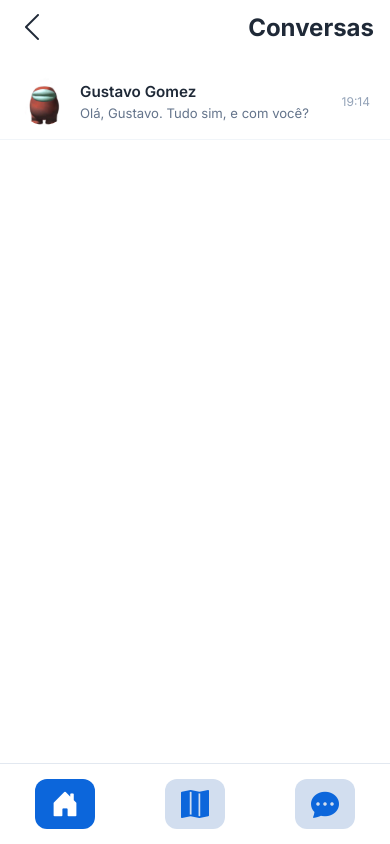
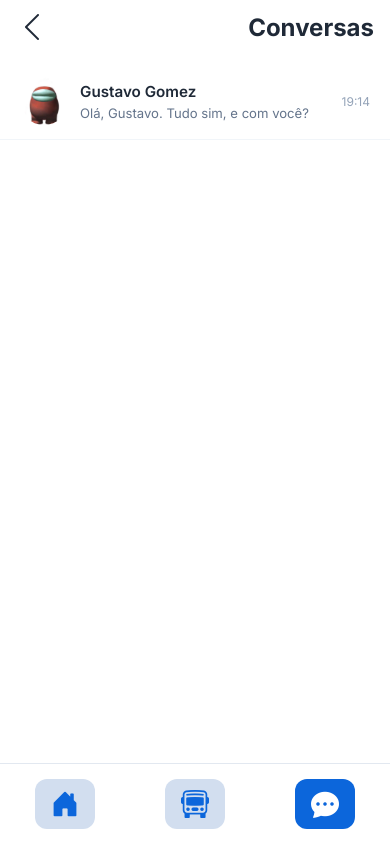
Before and after one commit to cauekkz/projeto-integrador, an Angular app in the folder frontend/: page /chat in a window 390 px wide. Built offline with nearby package versions, Linux system fonts and the light colour scheme.

Commit message:
feat: Fixed chat and responsive header

```diff
--- a/frontend/src/app/pages/chat/chat.html
+++ b/frontend/src/app/pages/chat/chat.html
@@ -14,5 +14,11 @@
     }
   </div>
 
-  <app-footer tipoUsuario="motorista" abaAtiva="chat" />
+
+  @if (origem === 'driver-home') {
+    <app-footer tipoUsuario="motorista" />
+  } @else {
+    <app-footer tipoUsuario="responsavel" />
+  }
+
 </div>
--- a/frontend/src/app/pages/chat/chat.ts
+++ b/frontend/src/app/pages/chat/chat.ts
@@ -13,6 +13,8 @@ import { Footer } from '../../shared/footer/footer';
 })
 export class Chat implements OnInit {
   origem = 'home-screen';
+
+
 
   conversas = [
     {
--- a/frontend/src/app/pages/driver-home/driver-home.html
+++ b/frontend/src/app/pages/driver-home/driver-home.html
@@ -54,9 +54,9 @@
               </div>
             </div>
 
-            <div class="chat-btn">
+            <div class="chat-btn" (click)="irParaChat(); $event.stopPropagation()">
               <i class="bi bi-chat-dots-fill"></i>
-              <span class="chat-badge">1</span>
+              <!--  <span class="chat-badge"></span>... -->
             </div>
           </div>
         </div>
--- a/frontend/src/app/pages/driver-home/driver-home.ts
+++ b/frontend/src/app/pages/driver-home/driver-home.ts
@@ -25,6 +25,10 @@ export class DriverHome {
     this.mostrarPerfil = true;
   }
 
+  irParaChat() {
+    this.router.navigate(['/chat'], { queryParams: { from: 'driver-home' } });
+  }
+
   fecharPerfil() {
     this.mostrarPerfil = false;
   }
--- a/frontend/src/app/pages/home-screen/home-screen.css
+++ b/frontend/src/app/pages/home-screen/home-screen.css
@@ -43,6 +43,18 @@
   box-sizing: border-box;
 }
 
+.avatar1{
+  width: 100px;
+  height: 50px;
+  display: flex;
+  align-items: center;
+  justify-content: center;
+  border-radius: 999px;
+  border: 0.8px solid #e2e8f0;
+  background: #ffffff;
+  box-sizing: border-box;
+}
+
 .avatar img {
   width: 30px;
   height: 30px;
@@ -73,7 +85,7 @@
 }
 
 .user-name {
-  width: 180px;
+  width: 70%;
   height: 50px;
   display: flex;
   align-items: center;
@@ -328,7 +340,12 @@
   }
 
   .user-name {
-    width: 160px;
+    width: 70%;
+  }
+
+  .avatar1{
+    width: 100px;
+    height: 46px;
   }
 }
 
@@ -338,6 +355,7 @@
   }
 
   .user-info {
+    width: 100vw;
     gap: 6px;
   }
 
@@ -346,12 +364,13 @@
     height: 46px;
   }
 
+
   .notification i {
     font-size: 18px;
   }
 
   .user-name {
-    width: 150px;
+    width: 70%;
     height: 46px;
     font-size: 13px;
     gap: 8px;
@@ -368,8 +387,9 @@
   }
 
   .avatar1 {
-    width: 46px;
+    width: 80px;
     height: 46px;
+
   }
 
   .avatar1 img {
@@ -425,7 +445,7 @@
 
 @media (max-width: 380px) {
   .user-name {
-    width: 125px;
+    width: 70%;
   }
 
   .role {
--- a/frontend/src/app/pages/home-screen/home-screen.html
+++ b/frontend/src/app/pages/home-screen/home-screen.html
@@ -13,7 +13,7 @@
           alt="Foto do usuário"
         />
         <span>
-          {{ usuarioLogado?.name || 'Usuário' }}
+          {{ usuarioLogado?.name || 'Felipe Fornazeiro' }}
         </span>
       </div>
     </div>
--- a/frontend/src/app/shared/footer/footer.html
+++ b/frontend/src/app/shared/footer/footer.html
@@ -11,7 +11,7 @@
       class="tab"
       [class.active]="abaAtiva === 'meio'"
       (click)="selecionarAba('meio')">
-      <i class="bi bi-chat-left-dots-fill"></i>
+      <i class="bi bi-bus-front"></i>
     </button>
 
     <button
--- a/frontend/src/app/shared/footer/footer.ts
+++ b/frontend/src/app/shared/footer/footer.ts
@@ -1,6 +1,7 @@
-import { Component, Input } from '@angular/core';
+import { Component, Input, OnInit } from '@angular/core';
 import { CommonModule } from '@angular/common';
-import { Router } from '@angular/router';
+import { Router, NavigationEnd } from '@angular/router';
+import { filter } from 'rxjs/operators';
 
 @Component({
   selector: 'app-footer',
@@ -9,25 +10,55 @@ import { Router } from '@angular/router';
   templateUrl: './footer.html',
   styleUrl: './footer.css',
 })
-export class Footer {
+export class Footer implements OnInit {
   @Input() tipoUsuario: 'responsavel' | 'motorista' = 'responsavel';
 
-  abaAtiva: 'home' | 'meio' | 'config' = 'home';
+  abaAtiva: 'home' | 'meio' | 'config' | '' = 'home';
 
   constructor(private router: Router) {}
 
-  clicarHome() {
-    this.abaAtiva = 'home';
-    if (this.tipoUsuario === 'responsavel') {
-      this.router.navigate(['/home-screen']);
+  ngOnInit() {
+    this.atualizarAba(this.router.url);
+
+    this.router.events
+      .pipe(filter((e): e is NavigationEnd => e instanceof NavigationEnd))
+      .subscribe(e => this.atualizarAba(e.urlAfterRedirects));
+  }
+
+  private atualizarAba(url: string) {
+    const rota = url.split('?')[0];
+
+    // rotas do responsável
+    const homeResponsavel = ['/home-screen'];
+    const meioResponsavel: string[] = []; // coloque aqui a rota do mapa do responsável
+
+    // rotas do motorista
+    const homeMotorista = ['/driver-home'];
+    const meioMotorista = ['/driver-route'];
+
+    const home = this.tipoUsuario === 'motorista' ? homeMotorista : homeResponsavel;
+    const meio = this.tipoUsuario === 'motorista' ? meioMotorista : meioResponsavel;
+
+    const bate = (lista: string[]) => lista.some(r => rota.startsWith(r));
+
+    if (rota.startsWith('/chat')) {
+      this.abaAtiva = 'config';
+    } else if (bate(meio)) {
+      this.abaAtiva = 'meio';
+    } else if (bate(home)) {
+      this.abaAtiva = 'home';
     } else {
-      this.router.navigate(['/driver-home']);
+      this.abaAtiva = '';
     }
   }
 
+  clicarHome() {
+    this.router.navigate([
+      this.tipoUsuario === 'responsavel' ? '/home-screen' : '/driver-home',
+    ]);
+  }
+
   selecionarAba(aba: 'meio' | 'config') {
-    this.abaAtiva = aba;
-
     if (aba === 'meio' && this.tipoUsuario === 'motorista') {
       this.router.navigate(['/driver-route']);
     }
```
